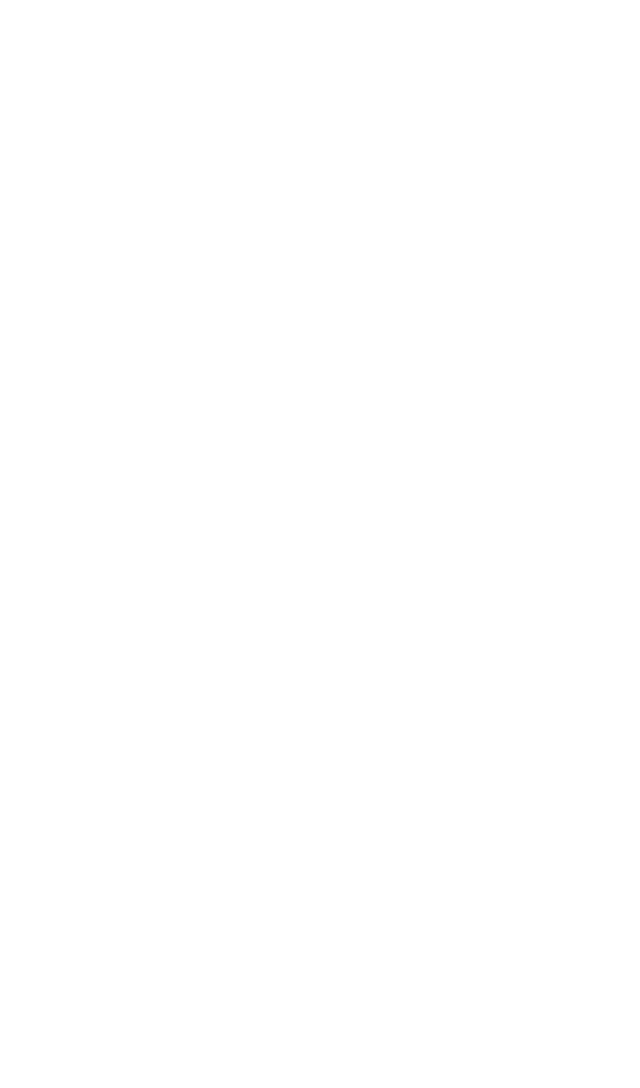
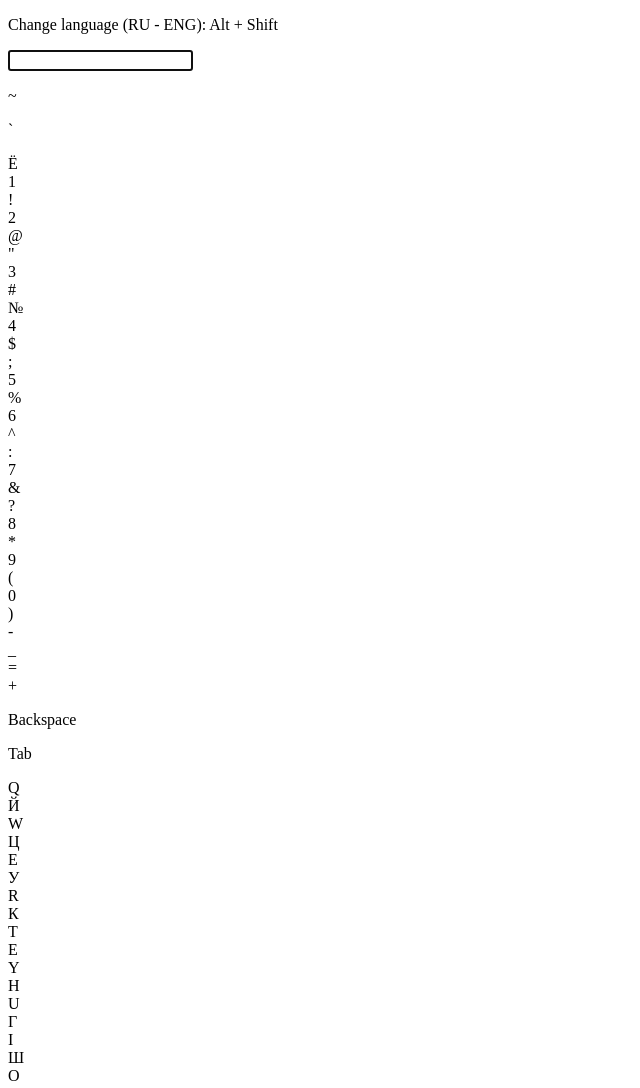
Before and after one commit to dyushkin93/codejam-virtual-keyboard, a plain HTML site: page index.html in a window 1280 px wide. Shown: the top 1088 px of the page, without its empty margins (0-640 px from the left). Before the commit the page ends 800 px from the top, so only its background shows below. Drawn offline with Linux system fonts and the light colour scheme.

Commit message:
feature: build object model of each key feature: build base html structure from js

```diff
--- a/script.js
+++ b/script.js
@@ -0,0 +1,91 @@
+const keyCodes = ["Backquote", "Digit1", "Digit2", "Digit3", "Digit4", "Digit5", "Digit6", "Digit7", "Digit8", "Digit9", "Digit0", "Minus", "Equal", "Backspace", "Tab", "KeyQ", "KeyW", "KeyE", "KeyR", "KeyT", "KeyY", "KeyU", "KeyI", "KeyO", "KeyP", "BracketLeft", "BracketRight", "Backslash", "Delete", "CapsLock", "KeyA", "KeyS", "KeyD", "KeyF", "KeyG", "KeyH", "KeyJ", "KeyK", "KeyL", "Semicolon", "Quote", "Enter", "ShiftLeft", "KeyZ", "KeyX", "KeyC", "KeyV", "KeyB", "KeyN", "KeyM", "Comma", "Period", "Slash", "ShiftRight", "ControlLeft", "MetaLeft", "AltLeft", "Space", "AltRight", "ControlRight", "ArrowLeft", "ArrowUp", "ArrowDown", "ArrowRight"];
+
+const ruLowerCases = ["ё", "1", "2", "3", "4", "5", "6", "7", "8", "9", "0", "-", "=", "Backspace", "Tab", "й", "ц", "у", "к", "е", "н", "г", "ш", "щ", "з", "х", "ъ", "\\", "Delete", "CapsLock", "ф", "ы", "в", "а", "п", "р", "о", "л", "д", "ж", "э", "Enter", "Shift", "я", "ч", "с", "м", "и", "т", "ь", "б", "ю", ".", "Shift", "Ctrl", "Win", "Alt", " ", "AltGraph", "Ctrl", "ArrowLeft", "ArrowUp", "ArrowDown", "ArrowRight"];
+
+const ruUpperCases = ["Ё", "!", "\"", "№", ";", "%", ":", "?", "*", "(", ")", "_", "+", "Backspace", "Tab", "Й", "Ц", "У", "К", "Е", "Н", "Г", "Ш", "Щ", "З", "Х", "Ъ", "/", "Delete", "CapsLock", "Ф", "Ы", "В", "А", "П", "Р", "О", "Л", "Д", "Ж", "Э", "Enter", "Shift", "Я", "Ч", "С", "М", "И", "Т", "Ь", "Б", "Ю", ",", "Shift", "Ctrl", "Win", "Alt", " ", "AltGraph", "Ctrl", "ArrowLeft", "ArrowUp", "ArrowDown", "ArrowRight"];
+
+const enUpperCases = ["~", "!", "@", "#", "$", "%", "^", "&", "*", "(", ")", "_", "+", "Backspace", "Tab", "Q", "W", "E", "R", "T", "Y", "U", "I", "O", "P", "{", "}", "|", "Delete", "CapsLock", "A", "S", "D", "F", "G", "H", "J", "K", "L", ":", "\"", "Enter", "Shift", "Z", "X", "C", "V", "B", "N", "M", ",", ".", "/", "Shift", "Ctrl", "Win", "Alt", " ", "Alt", "Ctrl", "ArrowLeft", "ArrowUp", "ArrowDown", "ArrowRight"];
+
+const enLowerCases = ["`", "1", "2", "3", "4", "5", "6", "7", "8", "9", "0", "-", "=", "Backspace", "Tab", "q", "w", "e", "r", "t", "y", "u", "i", "o", "p", "[", "]", "\\", "Delete", "CapsLock", "a", "s", "d", "f", "g", "h", "j", "k", "l", ";", "'", "Enter", "Shift", "z", "x", "c", "v", "b", "n", "m", ",", ".", "/", "Shift", "Ctrl", "Win", "Alt", " ", "Alt", "Ctrl", "ArrowLeft", "ArrowUp", "ArrowDown", "ArrowRight"];
+
+class Key {
+  constructor(keyCode, enLowerCase, enUpperCase, ruLowerCase, ruUpperCase) {
+    this.keyCode = keyCode;
+    this.enLowerCase = enLowerCase;
+    this.enUpperCase = enUpperCase;
+    this.ruLowerCase = ruLowerCase;
+    this.ruUpperCase = ruUpperCase;
+  }
+
+  init() {
+    this.block = document.createElement("div");
+    if (/^(Backspace|Tab|CapsLock|Enter|Shift|Control|Alt|Meta|Space|Delete)/.test(this.keyCode)) { // set names of functional keys
+      this.block.className = this.enLowerCase;
+      this.block.innerHTML = `<p>${this.enLowerCase}</p>`;
+    } else if (/^Arrow/.test(this.keyCode)) { // set arrow keys icon
+      switch (this.keyCode) {
+        case "ArrowLeft":
+          this.block.className = "arrow-left";
+          this.block.innerHTML = "&#8592";
+          break;
+        case "ArrowUp":
+          this.block.className = "arrow-up";
+          this.block.innerHTML = "&#8593";
+          break;
+        case "ArrowDown":
+          this.block.className = "arrow-down";
+          this.block.innerHTML = "&#8594";
+          break;
+        case "ArrowRight":
+          this.block.className = "arrow-right";
+          this.block.innerHTML = "&#8595";
+          break;
+        default:
+          break;
+      }
+    } else if (/^Key/.test(this.keyCode)) { // set letter keys name
+      this.block.className = "letter-key smallKey";
+      this.block.innerHTML = `<div class="english">${this.enUpperCase}</div><div class="russian">${this.ruUpperCase}</div>`
+    } else if (/^(Backquote|BracketLeft|BracketRight|Semicolon|Quote|Comma|Period)/.test(this.keyCode)){ // keys with only russian letters
+      this.block.className = "letter-key smallKey";
+      this.block.innerHTML = `<div class="english"><p>${this.enUpperCase}</p><p>${this.enLowerCase}</p></div><div class="russian">${this.ruUpperCase}</div>`;
+    } else { // all other non-letter keys but same size, disable same symbols in both languages
+      this.block.className = "smallKey";
+      if (this.ruLowerCase === this.enLowerCase) {
+        this.block.insertAdjacentHTML("beforeend",`<div>${this.enLowerCase}</div>`)
+      } else {
+        this.block.insertAdjacentHTML("beforeend",`<div class="english">${this.enLowerCase}</div><div class="russian">${this.ruLowerCase}</div>`)
+      }
+      if (this.ruUpperCase === this.enUpperCase) {
+        this.block.insertAdjacentHTML("beforeend",`<div>${this.enUpperCase}</div>`)
+      } else {
+        this.block.insertAdjacentHTML("beforeend",`<div class="english">${this.enUpperCase}</div><div class="russian">${this.ruUpperCase}</div>`)
+      }
+    }
+  }
+}
+
+let keyboardFrame = document.createElement("div");
+keyboardFrame.innerHTML = "<p>Change language (RU - ENG): Alt + Shift</p>";
+let textArea = document.createElement("input");
+textArea.type = "text";
+textArea.autofocus = true;
+let keyboard = document.createElement("div");
+
+keyboardFrame.className = "keyboard-wrapper";
+keyboard.className = "keyboard";
+
+keyboardFrame.append(textArea, keyboard);
+document.body.append(keyboardFrame);
+
+let keys = [];
+for (let i = 0; i < keyCodes.length; i++) {
+  keys.push(new Key(keyCodes[i], enLowerCases[i], enUpperCases[i], ruLowerCases[i], ruUpperCases[i]));
+  keys[i].init();
+  keyboard.append(keys[i].block);
+}
+
+console.log(ruUpperCases.length);
+console.log(ruLowerCases.length);
+console.log(enUpperCases.length);
+console.log(enLowerCases.length);
```
Also changed, not shown: index.html (+1 -0 lines), keyCodes.js (added, +10 -0 lines).
